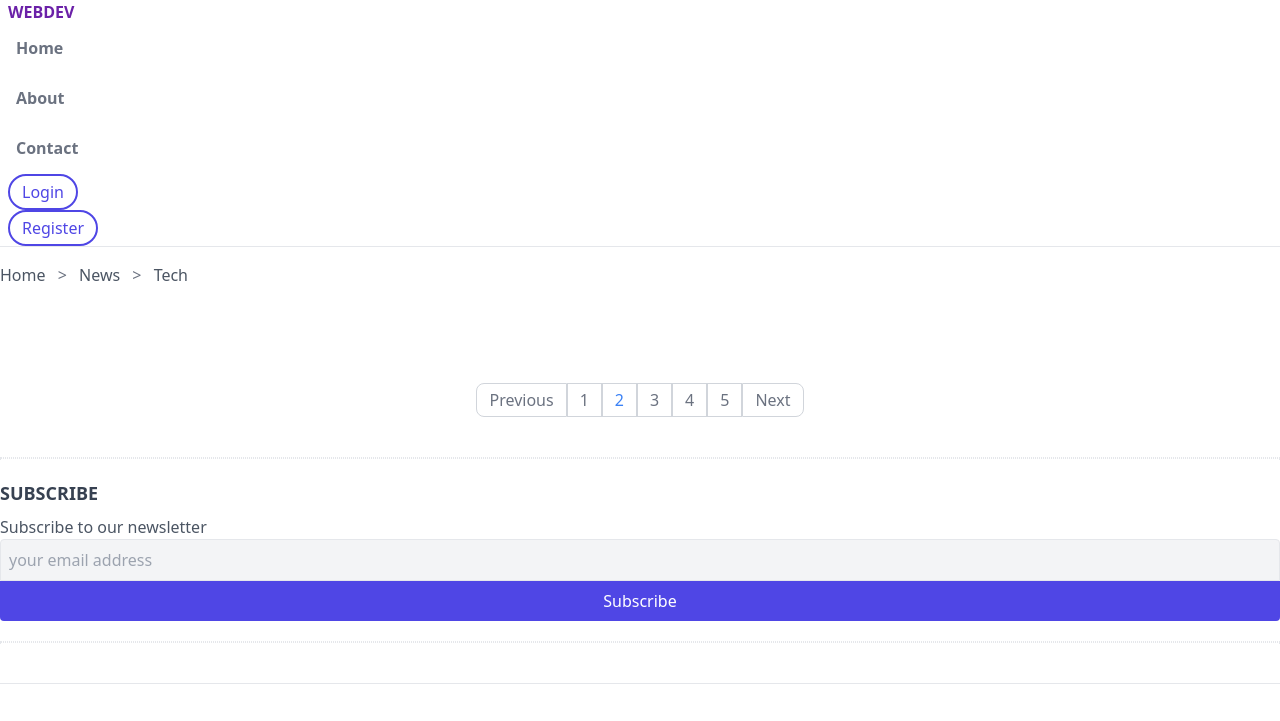
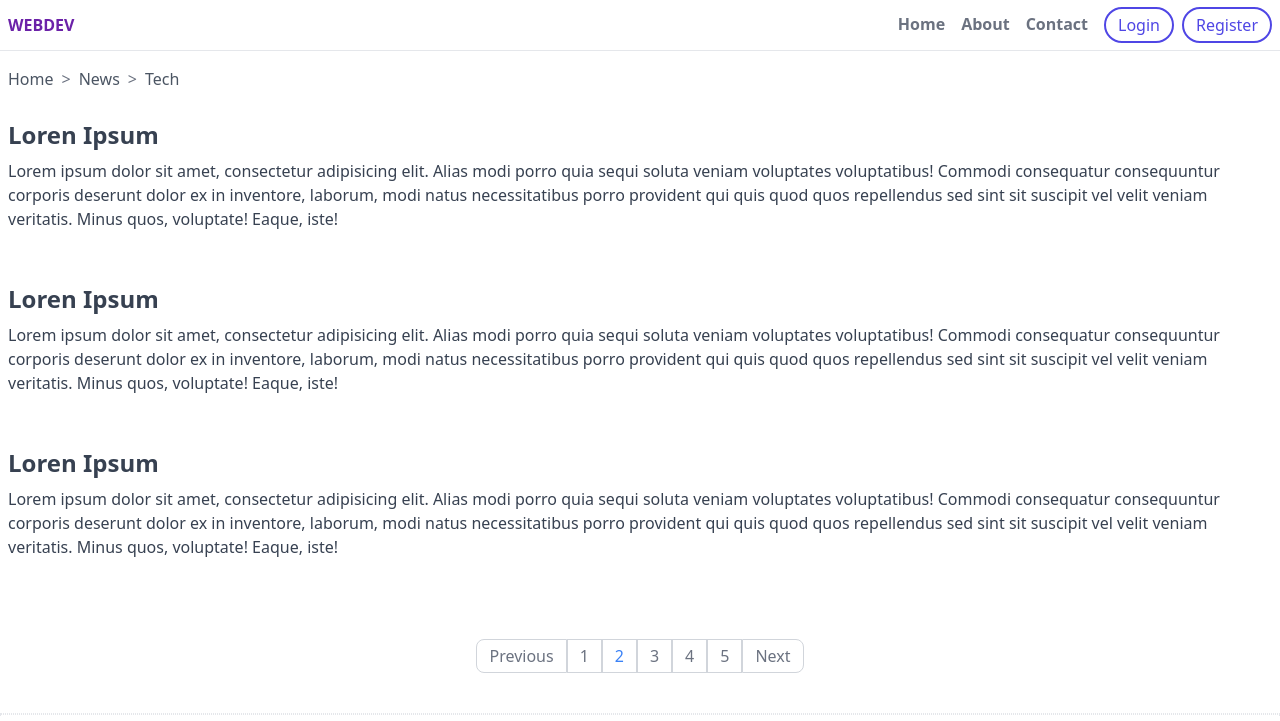
Before and after one commit to IgorViV/training-projects, a website: page index.html in a window 1280 px wide. Shown: the top 721 px of the page. Drawn offline with Linux system fonts and the light colour scheme.

Commit message:
Using flexbox

```diff
--- a/index.html
+++ b/index.html
@@ -10,28 +10,28 @@
 </head>
 <body>
 <!--header-->
-<header class="px-2 border-b">
+<header class="px-2 border-b flex items-center justify-between">
     <a class="uppercase font-bold text-purple-800" href="#">webDev</a>
-    <nav>
-        <ul class="text-gray-500 font-semibold">
+    <nav class="flex items-center">
+        <ul class="text-gray-500 font-semibold inline-flex items-center">
             <li><a class="inline-block py-3 px-2 border-b-2 border-transparent hover:text-purple-800 hover:border-purple-800" href="#">Home</a></li>
             <li><a class="inline-block py-3 px-2 border-b-2 border-transparent hover:text-purple-800 hover:border-purple-800" href="#">About</a></li>
             <li><a class="inline-block py-3 px-2 border-b-2 border-transparent hover:text-purple-800 hover:border-purple-800" href="#">Contact</a></li>
         </ul>
-        <ul>
+        <ul class="inline-flex items-center">
             <li>
-                <button class="py-1 px-3 border-2 rounded-full border-indigo-600 text-indigo-600 hover:text-white hover:bg-indigo-800 focus:outline-none focus:ring focus:ring-violet-300">Login</button>
+                <button class="ml-2 py-1 px-3 border-2 rounded-full border-indigo-600 text-indigo-600 hover:text-white hover:bg-indigo-800 focus:outline-none focus:ring focus:ring-violet-300">Login</button>
             </li>
             <li>
-                <button class="py-1 px-3 border-2 rounded-full border-indigo-600 text-indigo-600 hover:text-white hover:bg-indigo-800 focus:outline-none focus:ring focus:ring-violet-300">Register</button>
+                <button class="ml-2 py-1 px-3 border-2 rounded-full border-indigo-600 text-indigo-600 hover:text-white hover:bg-indigo-800 focus:outline-none focus:ring focus:ring-violet-300">Register</button>
             </li>
         </ul>
     </nav>
 </header>
 <main>
     <!--breadcrumbs-->
-    <div>
-        <div class="py-4 overflow-y-auto whitespace-nowrap">
+    <div class="px-2 flex items-center">
+        <div class="py-4 overflow-y-auto whitespace-nowrap flex items-center">
             <a class="text-gray-600 hover:text-gray-900" href="#">Home</a>
             <span class="mx-2 text-gray-500">&gt;</span>
             <a class="text-gray-600 hover:text-gray-900" href="#">News</a>
@@ -39,6 +39,42 @@
             <a class="text-gray-600 hover:text-gray-900" href="#">Tech</a>
         </div>
     </div>
+
+    <!--post cards-->
+    <section class="px-2">
+        <a class="block mb-10" href="#">
+            <div class="flex">
+                <div>
+                    <h3 class="mt-3 mb-2 text-gray-700 font-bold text-2xl">Loren Ipsum</h3>
+                    <p class="text-gray-700">
+                        Lorem ipsum dolor sit amet, consectetur adipisicing elit. Alias modi porro quia sequi soluta veniam voluptates voluptatibus! Commodi consequatur consequuntur corporis deserunt dolor ex in inventore, laborum, modi natus necessitatibus porro provident qui quis quod quos repellendus sed sint sit suscipit vel velit veniam veritatis. Minus quos, voluptate! Eaque, iste!
+                    </p>
+                </div>
+            </div>
+        </a>
+
+        <a class="block mb-10" href="#">
+            <div class="flex">
+                <div>
+                    <h3 class="mt-3 mb-2 text-gray-700 font-bold text-2xl">Loren Ipsum</h3>
+                    <p class="text-gray-700">
+                        Lorem ipsum dolor sit amet, consectetur adipisicing elit. Alias modi porro quia sequi soluta veniam voluptates voluptatibus! Commodi consequatur consequuntur corporis deserunt dolor ex in inventore, laborum, modi natus necessitatibus porro provident qui quis quod quos repellendus sed sint sit suscipit vel velit veniam veritatis. Minus quos, voluptate! Eaque, iste!
+                    </p>
+                </div>
+            </div>
+        </a>
+
+        <a class="block mb-10" href="#">
+            <div class="flex">
+                <div>
+                    <h3 class="mt-3 mb-2 text-gray-700 font-bold text-2xl">Loren Ipsum</h3>
+                    <p class="text-gray-700">
+                        Lorem ipsum dolor sit amet, consectetur adipisicing elit. Alias modi porro quia sequi soluta veniam voluptates voluptatibus! Commodi consequatur consequuntur corporis deserunt dolor ex in inventore, laborum, modi natus necessitatibus porro provident qui quis quod quos repellendus sed sint sit suscipit vel velit veniam veritatis. Minus quos, voluptate! Eaque, iste!
+                    </p>
+                </div>
+            </div>
+        </a>
+    </section>
 
     <!--pagination-->
     <div class="mt-20 mb-10">
```
Also changed, not shown: public/style.css.
